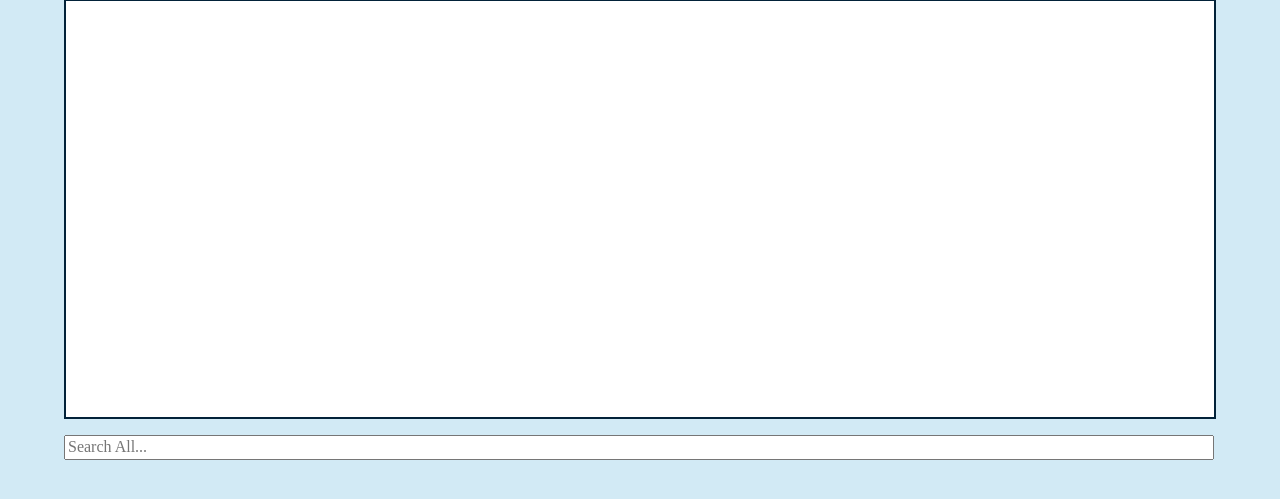
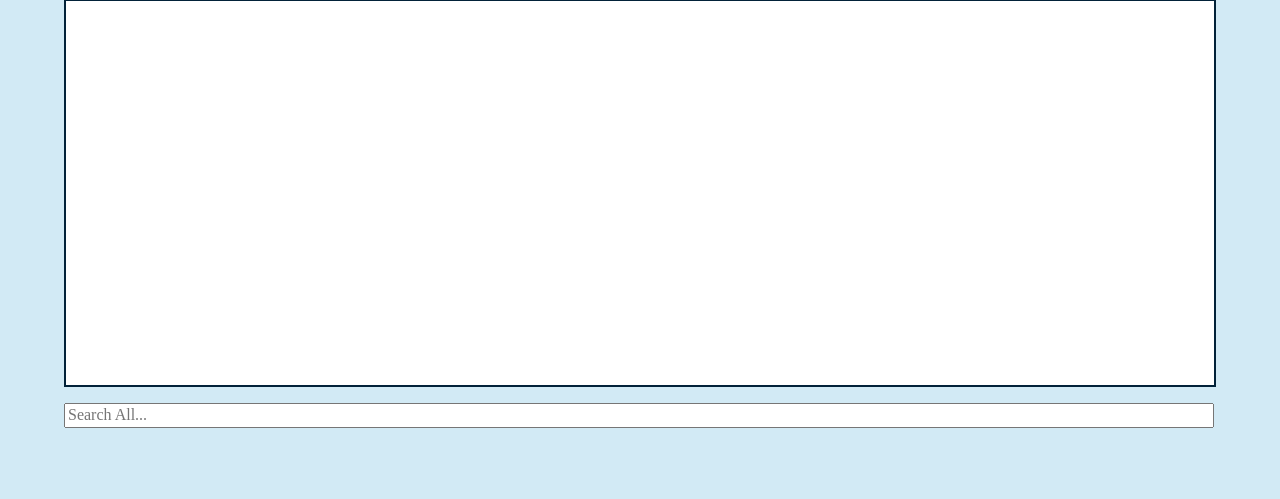
Before and after one commit to chingu-voyages/v38-toucans-team-01, a PHP site: page / in a window 1280 px wide. Shown: the part 195-694 px from the top of the page. Run offline with PHP 8.4, Linux system fonts and the light colour scheme; some libraries are stand-ins or nearby versions.

Commit message:
resize contacts div to eliminate scroll bar on page

```diff
--- a/main/css/stylemain.css
+++ b/main/css/stylemain.css
@@ -82,8 +82,8 @@
 .contacts {
     border: 2px solid #022239;
     background-color: white;
-    min-height: 26rem;
-    max-height: 26rem;
+    min-height: 24rem;
+    max-height: 24rem;
     margin: 0 5%;
     overflow: auto;
 }
```
